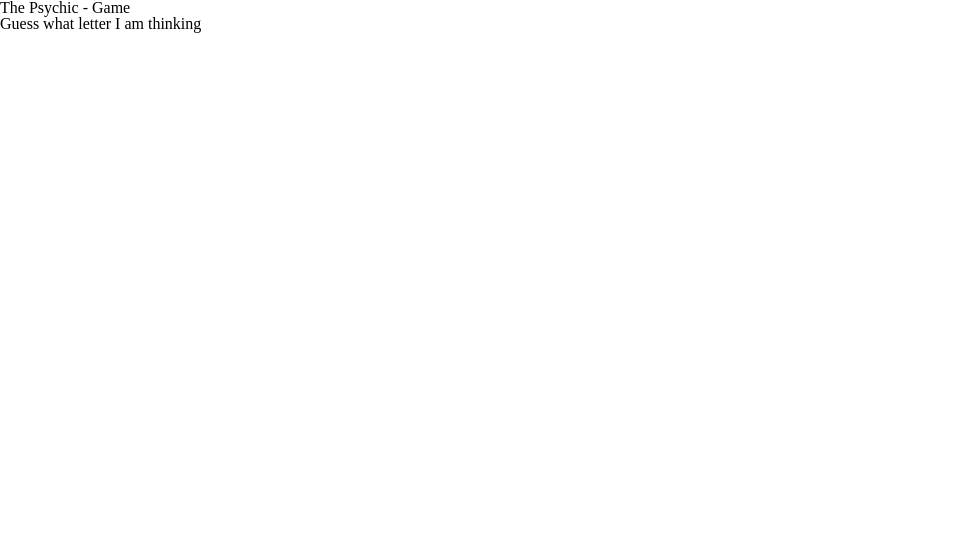
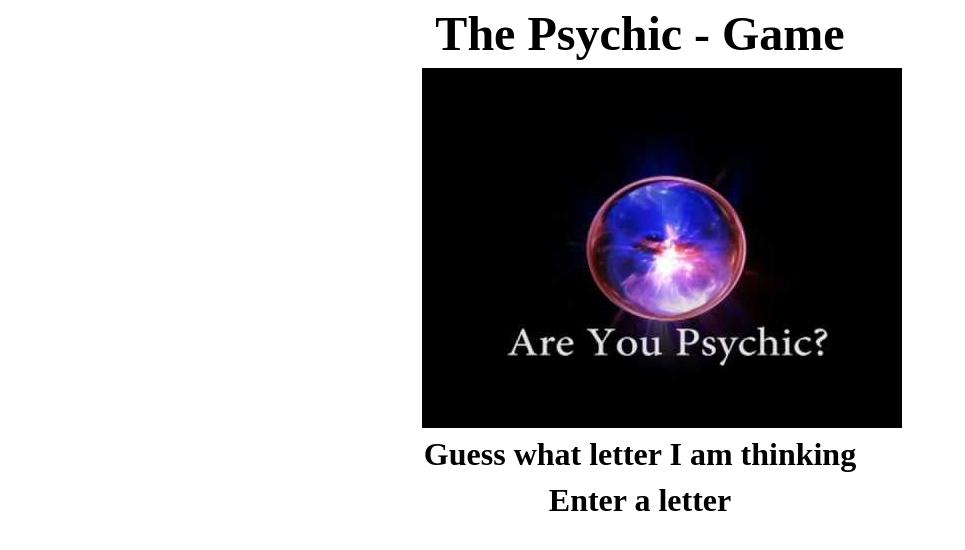
Before and after one commit to sumirpv/Psychic-Game, a plain HTML site: page index.html in a window 1280 px wide. Shown: the whole page, without its empty margins (0-965 px from the left). Drawn offline with Linux system fonts and the light colour scheme.

Commit message:
File modification and added image

```diff
--- /dev/null
+++ b/assets/css/style.css
@@ -0,0 +1,15 @@
+h1{
+    text-align: center;
+    font-size: 3em;
+    font-weight: bold;
+    padding: 10px;
+}
+img{
+    margin-left: 33%;
+}
+h2{
+    text-align: center;
+    font-size: 2em;
+    font-weight: bold;
+    padding: 7px;
+}
--- a/assets/javascript/game.js
+++ b/assets/javascript/game.js
@@ -1,19 +1,16 @@
 var alphabet = ["a", "b", "c", "d", "e", "f", "g", "h", "i", "j", "k", "l", "l", "m", "n", "o", "p", "q", "r", "s", "t", "u", "v", "w", "x", "y", "z"];
 var win = 0;
 var loss = 0;
-var guess = 4;
+var guess = 9;
 var userinput = [];
 
 
 var userLetter = document.getElementById("userchoice");
 
 //  press function is
-for (var i = 6; i > 0; i--) {
+for (var i = 10; i > 0; i--) {
 
     document.onkeyup = function (event) {
-
-        //which key pressed
-        var userLetter = event.key;
 
 
         //produce random letters
@@ -46,9 +43,8 @@ for (var i = 6; i > 0; i--) {
         guess--;
         console.log("guess" + guess);
         if (guess < 0) {
-            win = 0;
             loss = 0;
-            guess = 4;
+            guess = 9;
             userinput=[];
         }
 
--- a/index.html
+++ b/index.html
@@ -4,14 +4,17 @@
     <meta charset="UTF-8">
     <meta name="viewport" content="width=device-width, initial-scale=1.0">
     <meta http-equiv="X-UA-Compatible" content="ie=edge">
-    <title>Document</title>
+    <title>Psychic Game</title>
     <link href="./assets/css/reset.css" type="text/css" rel="stylesheet"/>
+    <link href="./assets/css/style.css" type="text/css" rel="stylesheet"/>
 </head>
 <body>
     <h1> The Psychic - Game</h1>
+
+    <img src="./assets/images/psychiimage.jpg" alt="Psychicgame"/>
     <h2> Guess what letter I am thinking</h2>
-
-    <div id="psychicGame">
+    <h2> Enter a letter</h2>
+    <div><h2 id="psychicGame"></h2>
     </div>
 <script src="./assets/javascript/game.js" ></script>
 
```
Also changed, not shown: assets/images/psychiimage.jpg (added).
